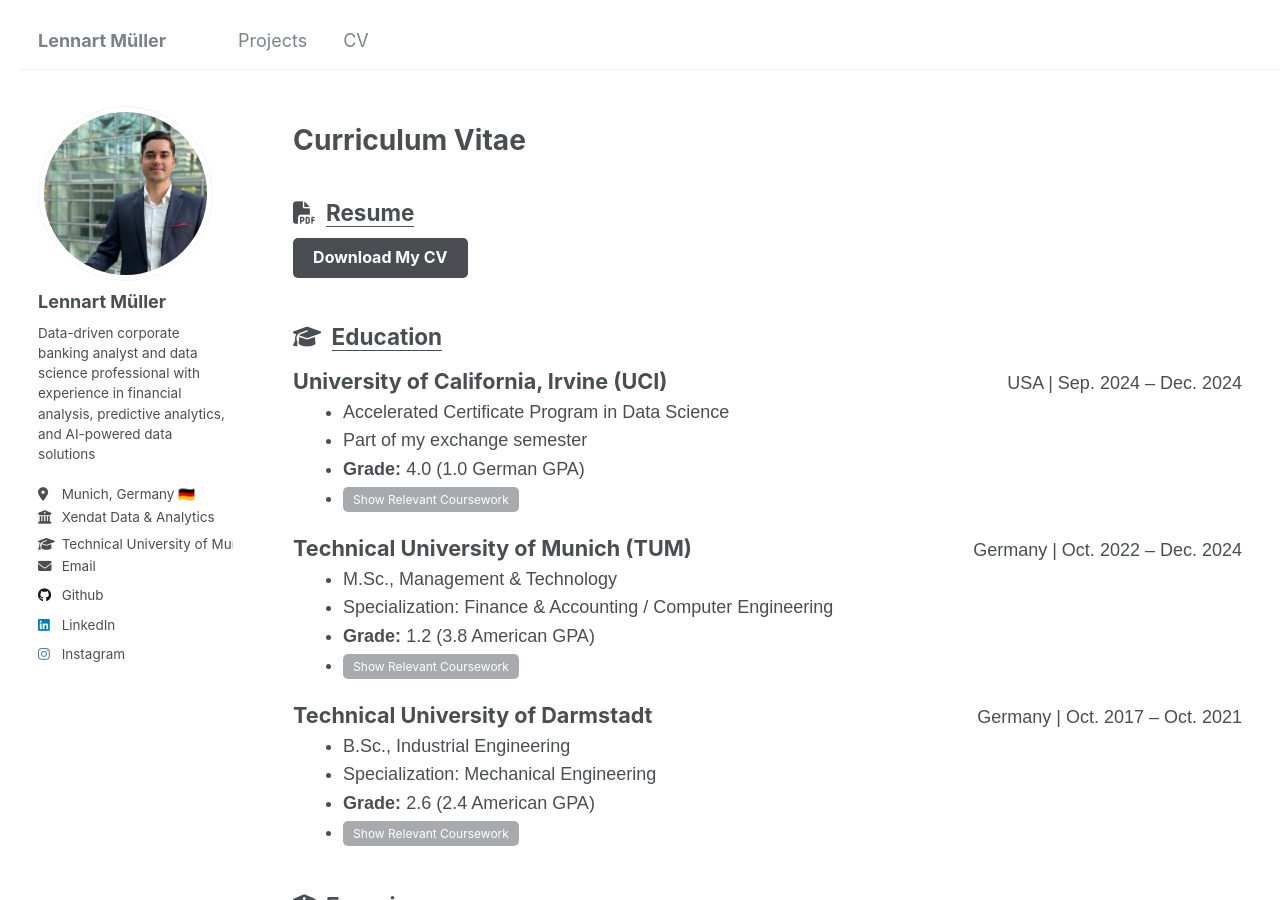
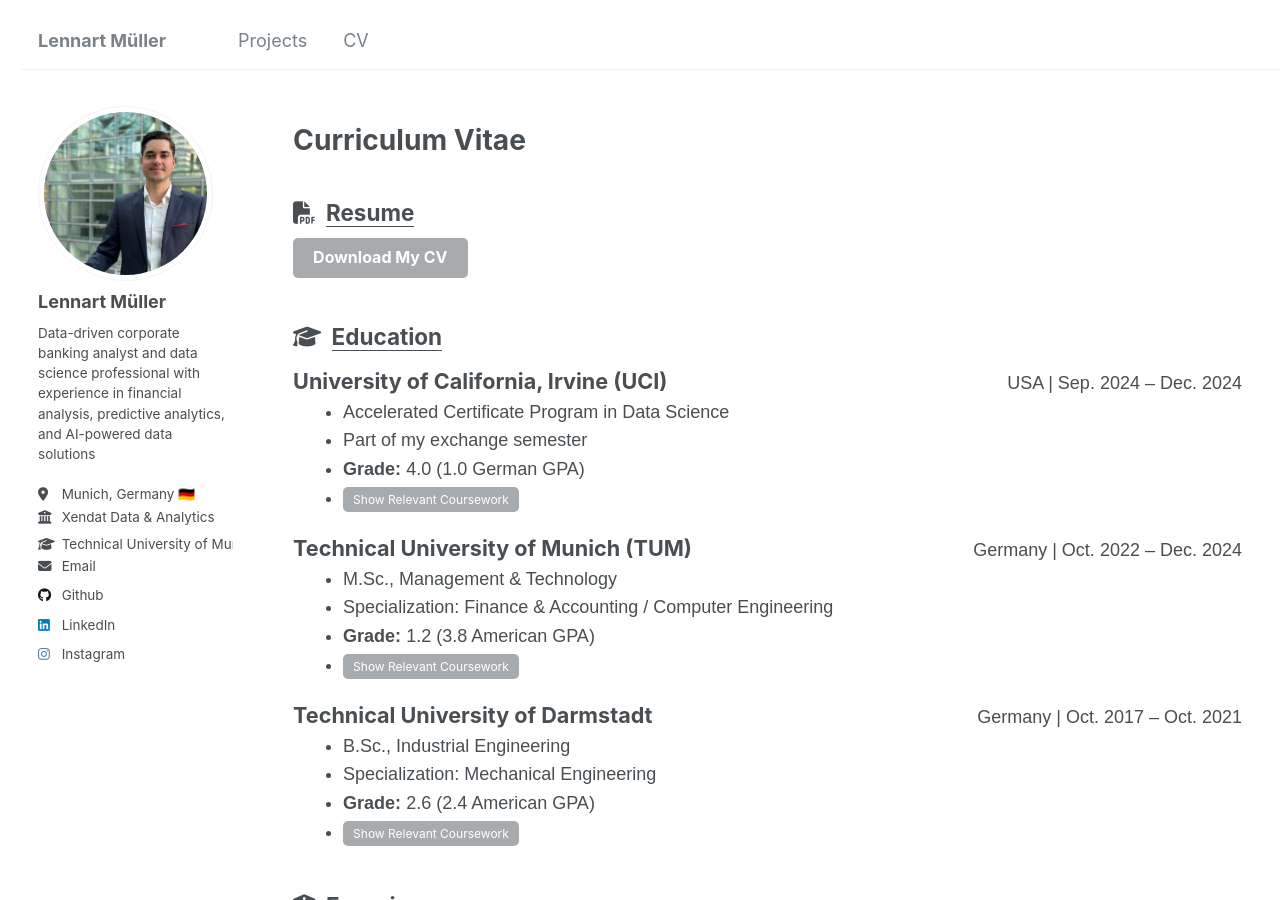
Before and after one commit to lennartmueller123/lennartmueller123.github.io, a Jekyll site: the page built from _pages/cv.html, in a window 1280 px wide and 900 px high. Built offline with Jekyll 4.4.1, drawn with Linux system fonts in a browser that asks for light colours.

Commit message:
Update cv.html

```diff
--- a/_pages/cv.html
+++ b/_pages/cv.html
@@ -70,7 +70,7 @@
           <u>Resume</u>
         </h2>
       <h1>
-        <a href="/files/CV.pdf" download style="display: inline-block; padding: 10px 20px; background-color: #4A4E52; color: white; text-decoration: none; border-radius: 5px; font-size: 16px;">Download My CV</a>
+        <a href="/files/CV.pdf" download style="display: inline-block; padding: 10px 20px; background-color: #a8abad; color: white; text-decoration: none; border-radius: 5px; font-size: 16px;">Download My CV</a>
       </h1>
     </div>
 
@@ -315,8 +315,7 @@
               <li>
                 <a href="https://www.credly.com/badges/40075db6-9ff5-4a3a-9b0e-abf4c5d01546/linked_in_profile"
                   target="_blank"
-                  style="display: inline-block; margin-top: 8px; padding: 2px 43px; background-color: #a8abad; color: white; border: none; border-radius: 5px; font-size: 12px; cursor: pointer; text-decoration: none;">
-                  Show Certificate
+                  style="display: inline-block; margin-top: 8px; padding: 2.3px 42px; background-color: #a8abad; color: white; border: none; border-radius: 5px; font-size: 12.5px; cursor: pointer; text-decoration: none;">                  Show Certificate
                 </a>
               </li>
             </ul>
```
